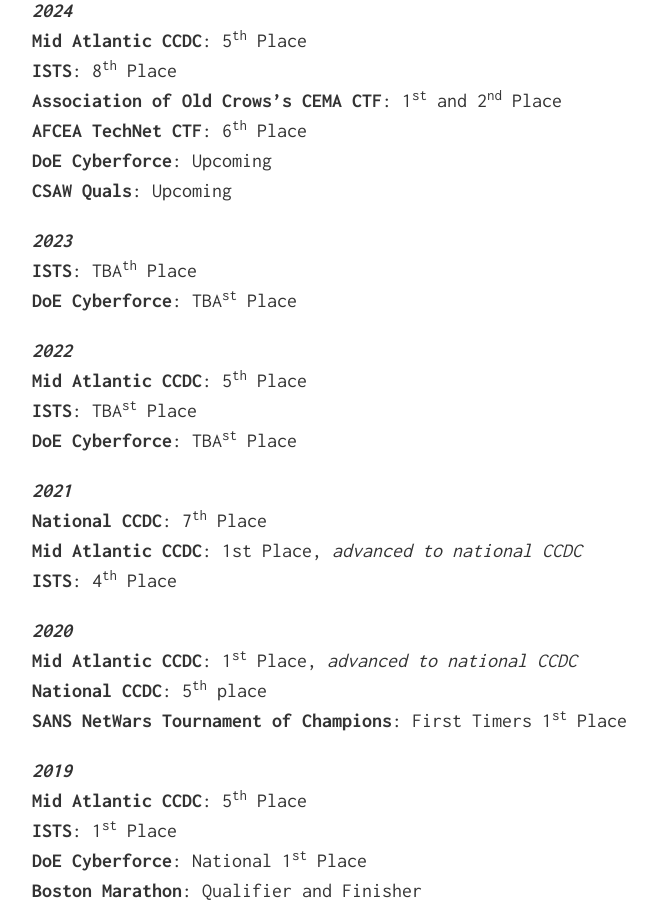
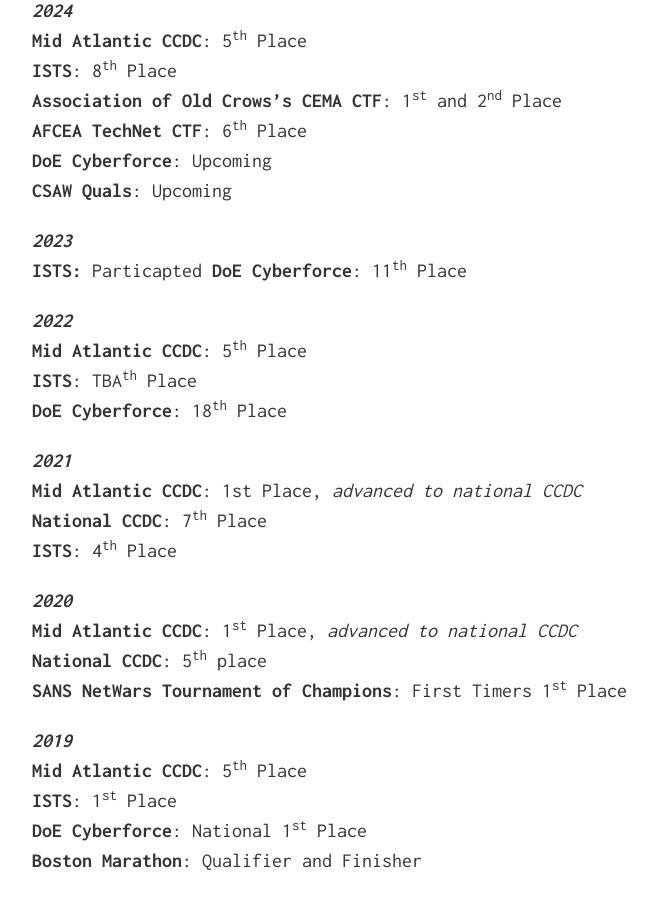
Before and after one commit to UMBCCyberDawgs/umbccyberdawgs.github.io, a Jekyll site: the page built from index.md, in a window 1280 px wide and 900 px high, scrolled down 3409 px. Shown: the whole window, without its empty margins (288-945 px from the left). Built offline with Jekyll 4.4.1, drawn with Linux system fonts in a browser that asks for light colours; our own code applies the rules of GitHub Pages for plain Markdown files.

Commit message:
More Competition Updates

```diff
--- a/index.md
+++ b/index.md
@@ -87,17 +87,17 @@ Some of our club members try out for and compete together on a collegiate cyber
 **CSAW Quals**: Upcoming
 
 **_2023_** \
-**ISTS**: TBA<sup>th</sup> Place \
-**DoE Cyberforce**: TBA<sup>st</sup> Place
+**ISTS:** Particapted
+**DoE Cyberforce**: 11<sup>th</sup> Place
 
 **_2022_** \
 **Mid Atlantic CCDC**: 5<sup>th</sup> Place \
-**ISTS**: TBA<sup>st</sup> Place \
-**DoE Cyberforce**: TBA<sup>st</sup> Place
+**ISTS**: TBA<sup>th</sup> Place \
+**DoE Cyberforce**: 18<sup>th</sup> Place
 
 **_2021_** \
+**Mid Atlantic CCDC**: 1st Place, *advanced to national CCDC* \
 **National CCDC**: 7<sup>th</sup> Place \
-**Mid Atlantic CCDC**: 1st Place, *advanced to national CCDC* \
 **ISTS**: 4<sup>th</sup> Place
 
 **_2020_** \
```
